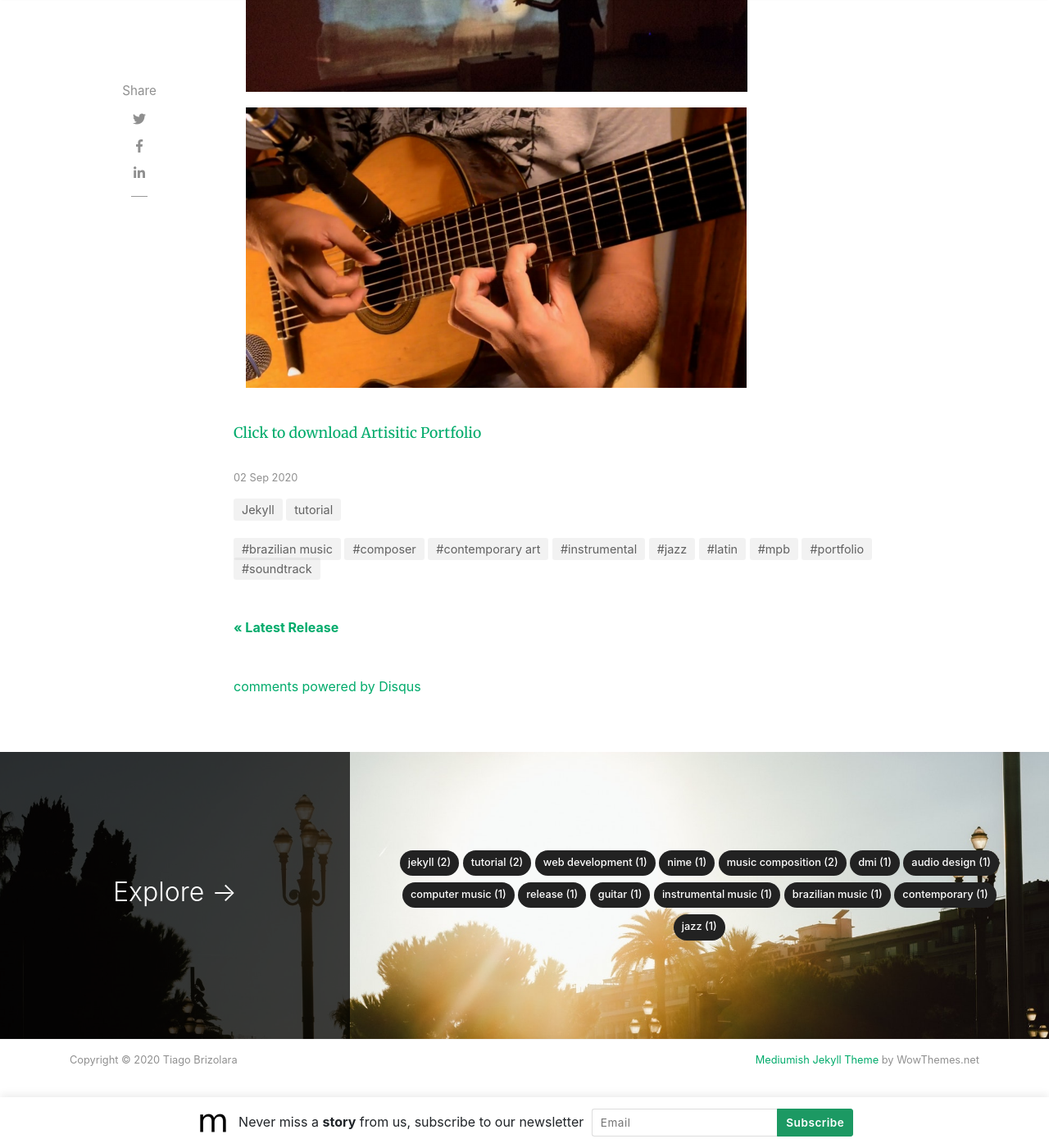
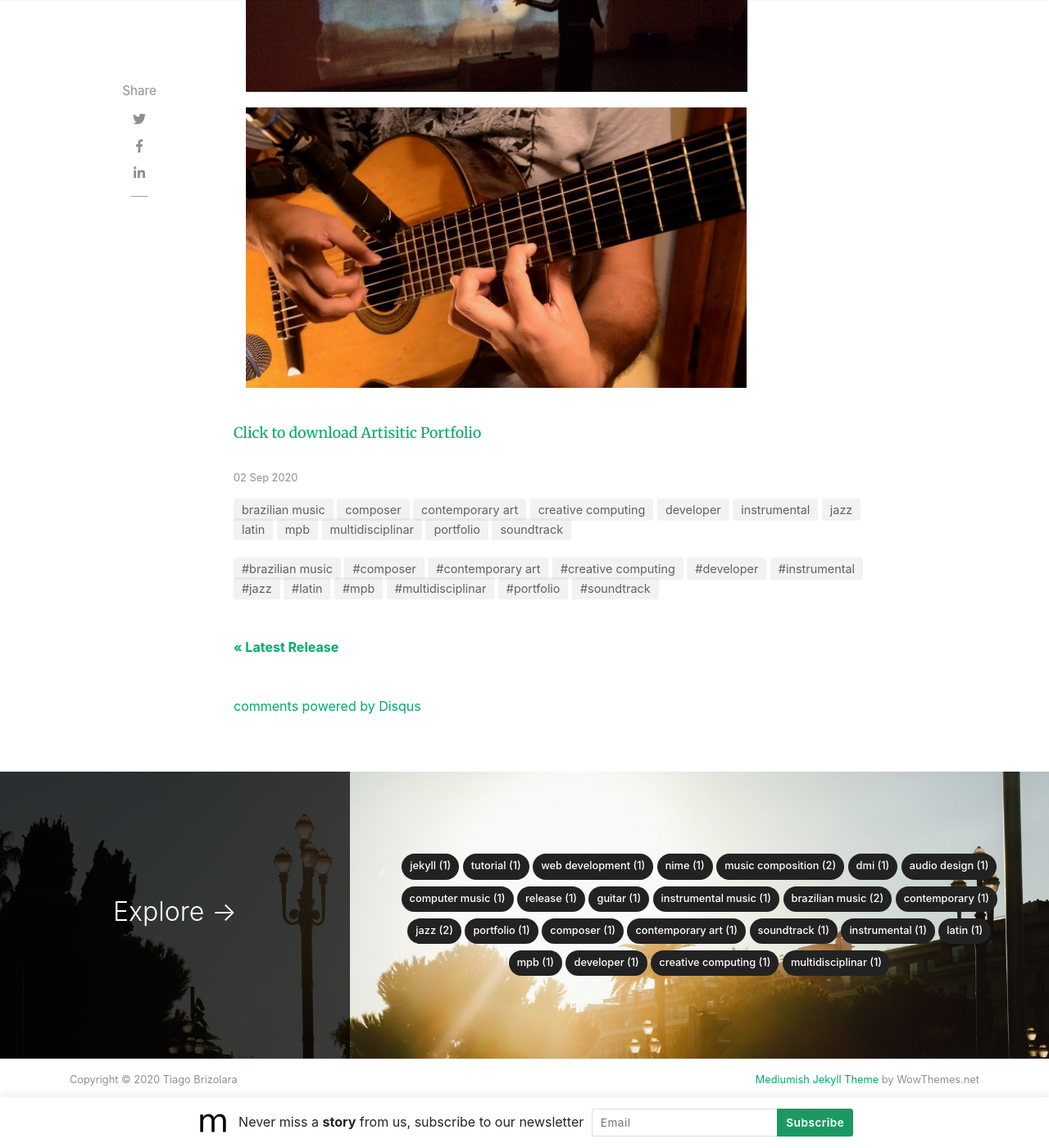
Before and after one commit to mgmoritzdev/brizolara.github.io, a Jekyll site: the page built from _posts/2020-09-02-portfolio.md, in a window 1280 px wide and 1400 px high, scrolled down 627 px. Shown: the whole window at 82% size. Built offline with Jekyll 4.4.1, drawn with Linux system fonts in a browser that asks for light colours; nearby versions of some CDN libraries; comment, search, counter and statistics services are not loaded.

Commit message:
Update 2020-09-02-portfolio.md

```diff
--- a/_posts/2020-09-02-portfolio.md
+++ b/_posts/2020-09-02-portfolio.md
@@ -2,8 +2,8 @@
 layout: post
 title:  "Download Portfolio"
 author: tiago
-categories: [ Jekyll, tutorial ]
-tags: [portfolio, composer, contemporary art, soundtrack, brazilian music, instrumental,latin, mpb, jazz]
+categories: [portfolio, composer, contemporary art, soundtrack, brazilian music, instrumental, latin, mpb, jazz, developer, creative computing, multidisciplinar]
+tags: [portfolio, composer, contemporary art, soundtrack, brazilian music, instrumental, latin, mpb, jazz, developer, creative computing, multidisciplinar]
 image: assets/images/portfolio.png
 description: "Download portfolio"
 featured: false
```
